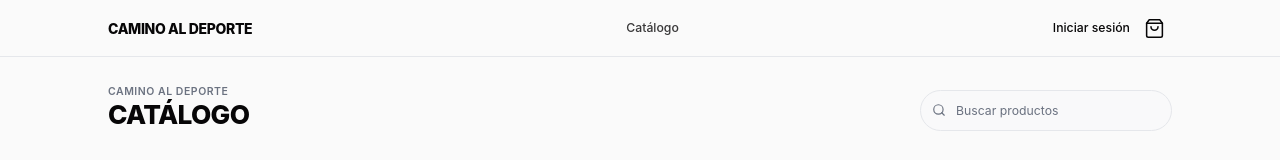
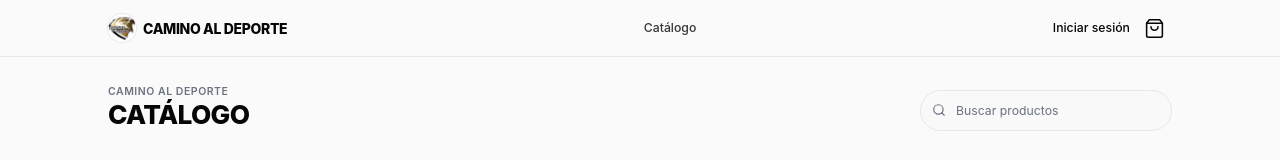
Before and after one commit to JuanCarlosJimenezRoman/camino-al-deporte, a Next.js app in the folder frontend/: page /tienda in a window 1280 px wide. Shown: the top 160 px of the page. Built offline with nearby package versions, Linux system fonts and the light colour scheme; no server answers.

Commit message:
Refactor code structure for improved readability and maintainability

```diff
--- a/frontend/src/app/tienda/layout.tsx
+++ b/frontend/src/app/tienda/layout.tsx
@@ -38,8 +38,10 @@ function Header() {
             <Menu className="h-6 w-6" strokeWidth={1.75} />
           </button>
 
-          <Link href="/tienda" className="text-sm font-extrabold uppercase tracking-tight sm:text-base">
-            Camino al Deporte
+          <Link href="/tienda" className="flex items-center gap-2">
+            {/* eslint-disable-next-line @next/next/no-img-element */}
+            <img src="/logo-mark.png" alt="" className="h-7 w-7 rounded-full ring-1 ring-border sm:h-8 sm:w-8" />
+            <span className="text-sm font-extrabold uppercase tracking-tight sm:text-base">Camino al Deporte</span>
           </Link>
 
           <nav className="hidden items-center gap-8 text-sm font-medium md:flex">
```
Also changed, not shown: frontend/public/logo-mark.png (added).
